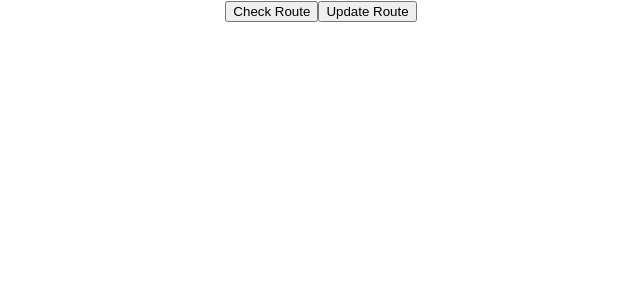
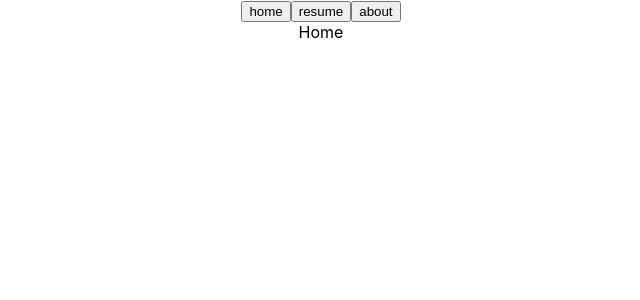
Before and after one commit to zach-hensler/homepage, a React (Create React App) app: page / in a window 1280 px wide. Shown: the top 300 px of the page, without its empty margins (319-959 px from the left). Built offline with nearby package versions, Linux system fonts and the light colour scheme.

Commit message:
Create Header and Workflow Renderer

```diff
--- a/src/App.css
+++ b/src/App.css
@@ -1,38 +1,3 @@
 .App {
   text-align: center;
 }
-
-.App-logo {
-  height: 40vmin;
-  pointer-events: none;
-}
-
-@media (prefers-reduced-motion: no-preference) {
-  .App-logo {
-    animation: App-logo-spin infinite 20s linear;
-  }
-}
-
-.App-header {
-  background-color: #282c34;
-  min-height: 100vh;
-  display: flex;
-  flex-direction: column;
-  align-items: center;
-  justify-content: center;
-  font-size: calc(10px + 2vmin);
-  color: white;
-}
-
-.App-link {
-  color: #61dafb;
-}
-
-@keyframes App-logo-spin {
-  from {
-    transform: rotate(0deg);
-  }
-  to {
-    transform: rotate(360deg);
-  }
-}
--- a/src/App.tsx
+++ b/src/App.tsx
@@ -1,13 +1,12 @@
 import React from 'react';
 import './App.css';
-import useNavigation from './hooks/useNavigation';
+import { Header, WorkflowRenderer } from './components';
 
 const App = () => {
-  const { getCurrentRoute, updateCurrentRoute } = useNavigation();
   return (
     <div className="App">
-      <button onClick={() => {console.log(getCurrentRoute())}}>Check Route</button>
-      <button onClick={() => {updateCurrentRoute('resume')}}>Update Route</button>
+      <Header />
+      <WorkflowRenderer />
     </div>
   );
 }
--- /dev/null
+++ b/src/components/Header.tsx
@@ -0,0 +1,19 @@
+import React from 'react';
+
+import { routes } from '../constants/routes';
+import useNavigation from '../hooks/useNavigation';
+
+export const Header:React.FC = () => {
+    const { updateCurrentRoute } = useNavigation();
+    const headerLinks = Object.keys(routes).map((path) => {
+        return (
+            <button onClick={() => updateCurrentRoute(path)} key={path}>{path}</button>
+        );
+    });
+
+    return (
+        <div>
+            {headerLinks}
+        </div>
+    );
+};
--- /dev/null
+++ b/src/components/WorkflowRenderer.tsx
@@ -0,0 +1,7 @@
+import useNavigation from '../hooks/useNavigation';
+import { routes } from '../constants/routes';
+
+export const WorkflowRenderer = () => {
+    const { getCurrentRoute } = useNavigation();
+    return routes[getCurrentRoute()]
+};
--- /dev/null
+++ b/src/components/index.tsx
@@ -0,0 +1,2 @@
+export * from './Header';
+export * from './WorkflowRenderer';
--- /dev/null
+++ b/src/constants/routes.tsx
@@ -0,0 +1,7 @@
+import React from "react";
+
+export const routes: {[path: string]: JSX.Element} = {
+    home: <div>Home</div>,
+    resume: <div>Resume</div>,
+    about: <div>About</div>
+}
--- a/src/hooks/useNavigation.tsx
+++ b/src/hooks/useNavigation.tsx
@@ -1,6 +1,5 @@
 import React, { useContext, useState } from 'react';
-
-const routes = ['home'];
+import { routes } from '../constants/routes';
 
 interface NavigationMethods {
     getCurrentRoute: () => string;
@@ -8,15 +7,17 @@ interface NavigationMethods {
 }
 
 const NavigationContext = React.createContext<NavigationMethods>({
-    getCurrentRoute: () => routes[0],
+    getCurrentRoute: () => Object.keys(routes)[0],
     updateCurrentRoute: () => {console.error('Initial Navigation Method not overridden...');}
 });
 export const NavigationProvider = ({ children }: { children: JSX.Element }) => {
-    const [currentRoute, setCurrentRoute] = useState<string>(routes[0]);
+    const [currentRoute, setCurrentRoute] = useState<string>(Object.keys(routes)[0]);
 
     const getCurrentRoute = () => currentRoute;
+
     const updateCurrentRoute = (newRoute: string) => {
-        if (!routes.includes(newRoute)) {
+        // attempted route doesn't exist in route array
+        if (!routes?.[newRoute]) {
             console.error(`Attempted to navigate to invalid route: ${newRoute}`);
             return;
         }
```
